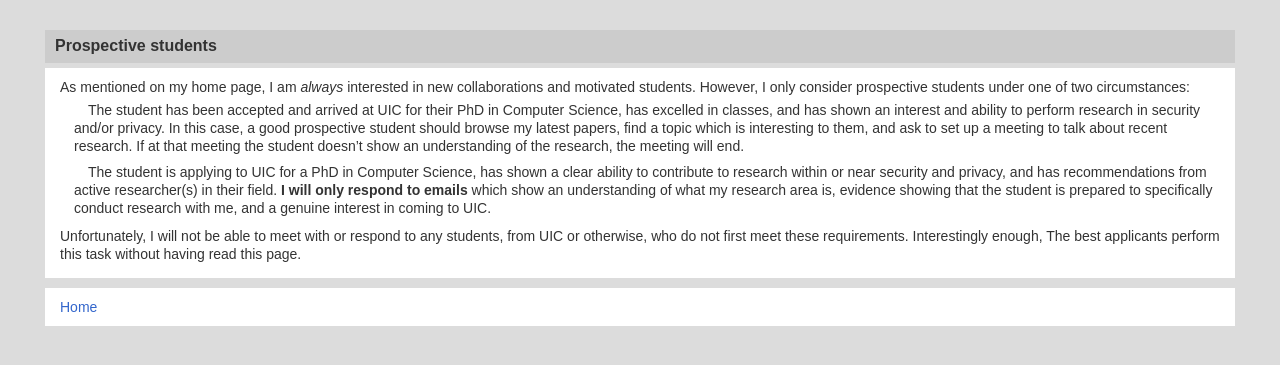
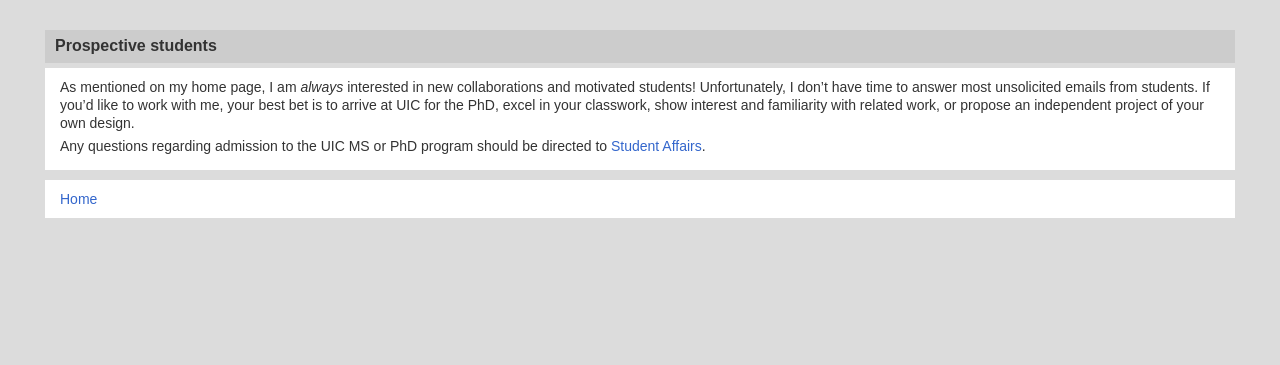
Before and after one commit to kaytwo/website, a Jekyll site: the page built from prospective.md, in a window 1280 px wide. Shown: the top 365 px of the page. Built offline with Jekyll 4.4.1, drawn with Linux system fonts in a browser that asks for light colours.

Commit message:
new sruti website new prospective student page

```diff
--- a/prospective.md
+++ b/prospective.md
@@ -3,23 +3,6 @@
 ---
 
 As mentioned on my home page, I am *always* interested in new collaborations
-and motivated students. However, I only consider prospective students under one
-of two circumstances:
+and motivated students! Unfortunately, I don't have time to answer most unsolicited emails from students. If you'd like to work with me, your best bet is to arrive at UIC for the PhD, excel in your classwork, show interest and familiarity with related work, or propose an independent project of your own design.
 
-1. The student has been accepted and arrived at UIC for their PhD in Computer
-  Science, has excelled in classes, and has shown an interest and ability to
-  perform research in security and/or privacy. In this case, a good prospective
-  student should browse my latest papers, find a topic which is interesting to
-  them, and ask to set up a meeting to talk about recent research. If at that
-  meeting the student doesn't show an understanding of the research, the
-  meeting will end.
-2. The student is applying to UIC for a PhD in Computer Science, has shown a
-  clear ability to contribute to research within or near security and privacy,
-  and has recommendations from active researcher(s) in their field.  **I will
-  only respond to emails** which show an understanding of what my research area
-  is, evidence showing that the student is prepared to specifically conduct
-  research with me, and a genuine interest in coming to UIC.
-
-Unfortunately, I will not be able to meet with or respond to any students,
-from UIC or otherwise, who do not first meet these requirements. Interestingly
-enough, The best applicants perform this task without having read this page.
+Any questions regarding admission to the UIC MS or PhD program should be directed to [Student Affairs](https://www.cs.uic.edu/bin/view/StudentAffairs/WebHome).
```
Also changed, not shown: _includes/students.md (+1 -1 lines).
